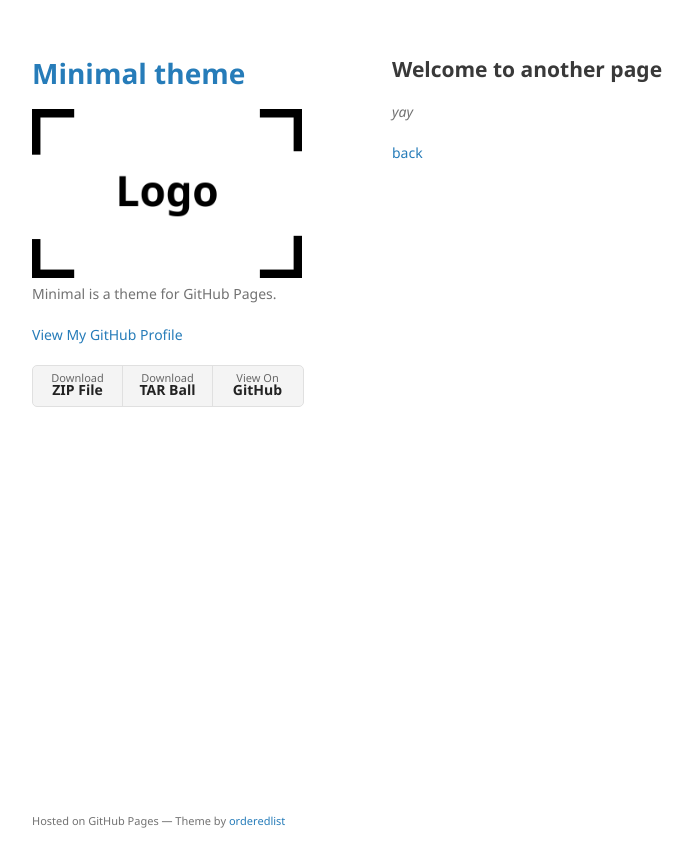
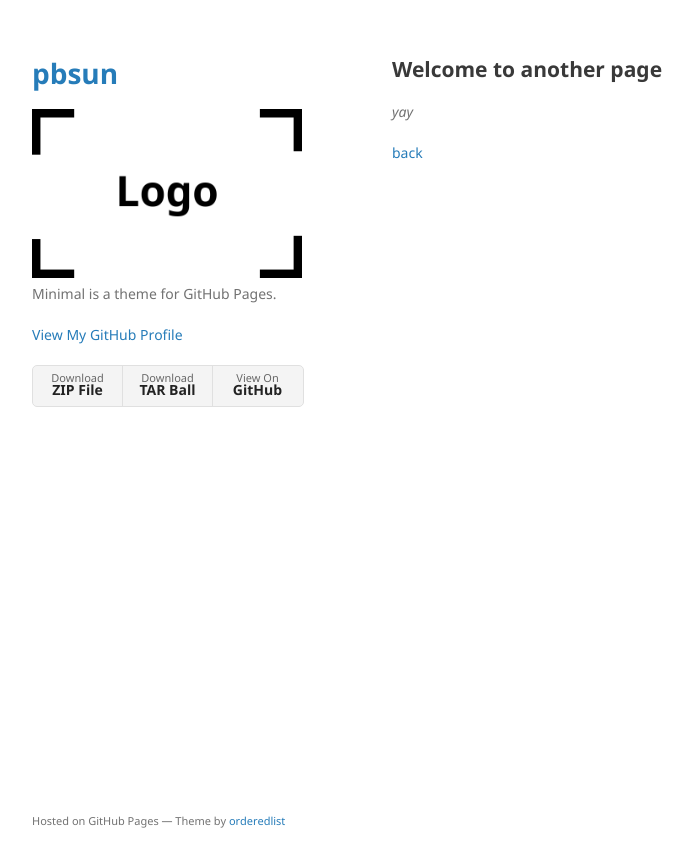
Before and after one commit to pbsun/pbsun.github.io, a Jekyll site: the page built from another-page.md, in a window 1280 px wide. Shown: the top 867 px of the page, without its empty margins (178-871 px from the left). Built offline with Jekyll 4.4.1, drawn with Linux system fonts in a browser that asks for light colours; our own code applies the rules of GitHub Pages for plain Markdown files.

Commit message:
feat: add personal info

```diff
--- a/_config.yml
+++ b/_config.yml
@@ -1,6 +1,9 @@
-title: Minimal theme
+title: pbsun
 logo: /assets/img/logo.png
 description: Minimal is a theme for GitHub Pages.
 show_downloads: true
 google_analytics:
 theme: jekyll-theme-minimal
+remote_theme: pages-themes/minimal@v0.2.0
+plugins:
+- jekyll-remote-theme # add this line to the plugins list if you already have one
```
